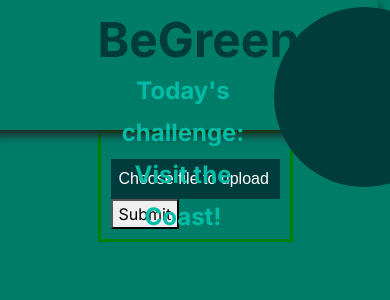
After one commit to r-3than/Group17-ECM2434, a Django app: template djangoApp/projectGreen/templates/camera/upload-photo.html in a window 390 px wide. The commit adds this page. Shown: the top 300 px of the page. Run offline with Django 4.2, Linux system fonts and the light colour scheme; the template is opened without the code that fills it, so the values that code supplies are empty.

Commit message:
Mobile camera page styling - Oli

```diff
--- /dev/null
+++ b/djangoApp/projectGreen/static/css/upload-photo.css
@@ -0,0 +1,253 @@
+@import url(https://fonts.googleapis.com/css2?family=Inter:wght@200..900);
+
+input[type="file"] {
+    display: none;
+}
+label {
+    background-color: #003c3c;
+    color: white;
+    padding: 0.5rem;
+    font-family: sans-serif;
+    margin-top: 1rem;
+    display: flex;
+    text-align: center;
+  }
+.center {
+    margin: auto;
+    width: 50%;
+    border: 3px solid green;
+    padding: 10px;
+  }
+
+  .centerText {
+    text-align: center;
+    border: 3px solid green;
+  }
+
+  .custom-file-upload {
+    border: 1px solid #ccc;
+    display: inline-block;
+    padding: 6px 12px;
+    cursor: pointer;
+}
+
+
+html,
+body {
+    width: auto;
+    height: auto;
+    background-color: var(--exeter-deep-green);
+    box-sizing: border-box;
+    overflow-x: clip;
+    font-family: "Inter";
+}
+
+.row:after {
+    content: "";
+    display: table;
+    clear: both;
+}
+
+header {
+    width: 100vw;
+    position: sticky;
+    top:0;
+    background-color: var(--exeter-deep-green);
+    height: 130px;
+    z-index: 1000;
+    box-shadow: 1px 5px 10px #202020;
+}
+
+div.title {
+    text-align: center;
+    line-height: 250%;
+    padding-top: 20px;
+}
+
+a.title {
+    color: var(--exeter-dark-green);
+    font-weight: 700;
+    font-size: 48px;
+    text-decoration: none;
+    margin: auto;
+}
+
+a.subtitle {
+    color: #00BDA7;
+    font-weight: 700;
+    font-size: 24px;
+    text-decoration: none;
+    margin: auto;
+}
+
+div.account {
+    width: 200px;
+    height: 100%;
+    display: flex;
+    padding: 7px;
+    padding-right: 15px;
+    flex-direction: column;
+    float: right;
+}
+
+.account .icon {
+    height: 100%;
+    aspect-ratio: 1/1;
+    background-color: var(--exeter-dark-green);
+    color: white;
+    text-align: center;
+    font-weight: 400;
+    line-height: 92px;
+    font-size: 64px;
+}
+
+.points {
+    width: 100%;
+    padding-left: 50%;
+    color: white;
+    font-weight: 500;
+    text-align: center;
+}
+
+main {
+    height: auto;
+    width: auto;
+    content: "";
+}
+
+.centre {
+    float: left;
+    width: 50%;
+    height: auto;
+}
+
+.post {
+    background-color: #191919;
+    color: white;
+    width: 66%;
+    height: auto;
+    /* aspect-ratio: 6/5; */
+    padding: 15px;
+    margin: auto;
+    position: relative;
+    top: 30px;
+    box-shadow: 1px 5px 12px #202020;
+}
+
+.post .header {
+    display: flex;
+    font-weight: 600;
+    padding-bottom: 10px;
+}
+
+.post .header .user {
+    float: left;
+    width: 50%;
+    font-size: 22px;
+    padding-left: 40px;
+}
+
+.post .header .time {
+    float: right;
+    width: 50%;
+    text-align: right;
+    padding-right: 50px;
+    font-size: small;
+}
+
+.post .side {
+    float: left;
+    width: 7%;
+    height: auto;
+    padding: 0;
+    user-select: none;
+}
+
+.interactions {
+    text-align: center;
+    line-height: 200%;
+}
+
+.interactions div {
+    width: auto;
+}
+
+.interactions img {
+    height: 20px;
+    filter: invert();
+}
+
+.upvote {
+    height: 24px !important;
+}
+
+.post .centre {
+    float: left;
+    width: 86%;
+    aspect-ratio: 6/5;
+    padding: 0px;
+    position: relative;
+}
+
+.post .icon {
+    height: 45px;
+    aspect-ratio: 1/1;
+    margin: 10px;
+    position: absolute;
+    z-index: 500;
+    right: -8px;
+    background-color: var(--exeter-dark-green);
+    color: white;
+    text-align: center;
+    font-weight: 400;
+    line-height: 45px;
+    font-size: 32px;
+}
+
+.img {
+    width: 100%;
+    aspect-ratio: 6/5;
+    overflow: hidden;
+    margin-top: -60px;
+    position: absolute;
+    top: 60px;
+    left: 8px;
+    box-shadow: 1px 5px 12px black;
+}
+
+.img img {
+    max-height: 100%;
+}
+
+.side {
+    float: left;
+    width: 25%;
+    height: auto;
+    padding: 0;
+}
+
+.links {
+    background-color: var(--exeter-dark-green);
+    color: white;
+    width: 75%;
+    height: 37vh;
+    padding: 6%;
+    padding-left: 9%;
+    margin: auto;
+    position: sticky;
+    top: 200px;
+    font-size: 1.3vw;
+    font-weight: 500;
+    box-shadow: 1px 5px 10px #202020;
+    line-height: 300%;
+    overflow-y: auto;
+}
+
+.links a {
+    color: inherit;
+    text-decoration: none;
+}
+
+.break {
+    height: 25px;
+}
--- /dev/null
+++ b/djangoApp/projectGreen/templates/camera/upload-photo.html
@@ -0,0 +1,46 @@
+<!doctype html>
+{% load static %}
+<html lang="en">
+    <head>
+        <meta charset="utf-8">
+        <meta name="viewport" content="width=device-width, initial-scale=1">
+        <link href="https://cdn.jsdelivr.net/npm/bootstrap@5.3.0-alpha1/dist/css/bootstrap.min.css" rel="stylesheet" integrity="sha384-GLhlTQ8iRABdZLl6O3oVMWSktQOp6b7In1Zl3/Jr59b6EGGoI1aFkw7cmDA6j6gD" crossorigin="anonymous">
+        <link href="{% static 'css/upload-photo.css' %}" rel="stylesheet">
+        <link href="{% static 'css/variables.css' %}" rel="stylesheet">
+    </head>
+    <body>
+        <header class="row">
+            <div class="side"></div>
+            <div class="title centre">
+                <a class="title">BeGreen</a>
+                <br>
+                <a class="subtitle">Today's challenge: Visit the Coast!</a>
+            </div>
+            <div class="side">
+                <div class="account">
+                    <div style="height: 80%; padding-left: 50%;">
+                        <div class="icon rounded-circle">{{user.username|make_list|first| capfirst}}</div>
+                    </div>
+
+                </div>
+            </div>
+        </header>
+        <div class="center">
+
+          <form method="post" enctype="multipart/form-data" action="/uploadphoto/">
+            <div>
+              <label for="upload_pic">Choose file to upload</label>
+              <input
+                type="file"
+                id="upload_pic"
+                name="upload_pic"
+                accept=".jpg, .jpeg, .png"
+                capture="camera" />
+            </div>
+            <div>
+              <button>Submit</button>
+            </div>
+          </form>
+      </div>
+    </body>
+</html>
```
Also changed, not shown: djangoApp/projectGreen/projectGreen/views.py (+13 -1 lines), djangoApp/projectGreen/static/css/camera.css (+90 -140 lines), djangoApp/projectGreen/templates/camera/camera.html (+101 -12 lines), djangoApp/projectGreen/static/img/Confirm.svg (added), djangoApp/projectGreen/static/img/Undo.svg (added).
